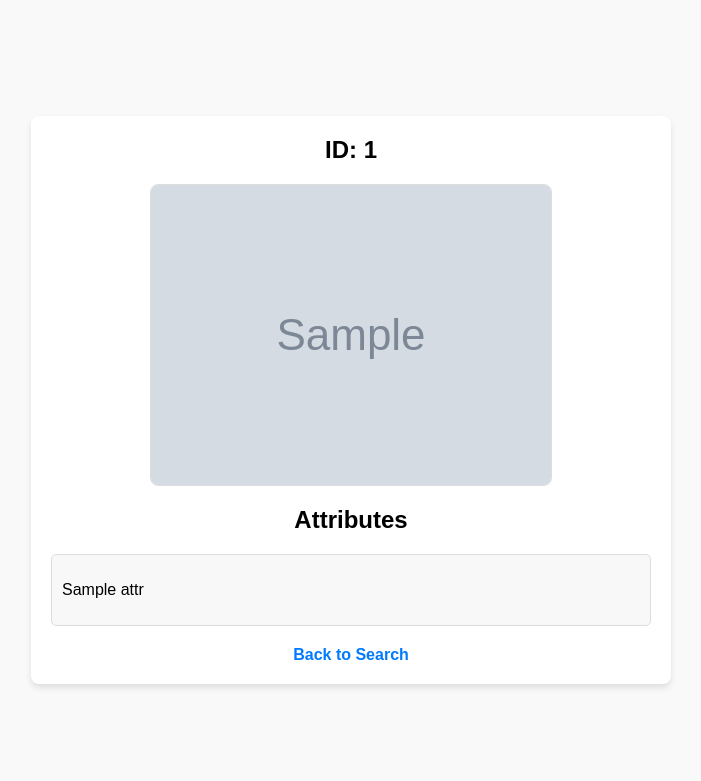
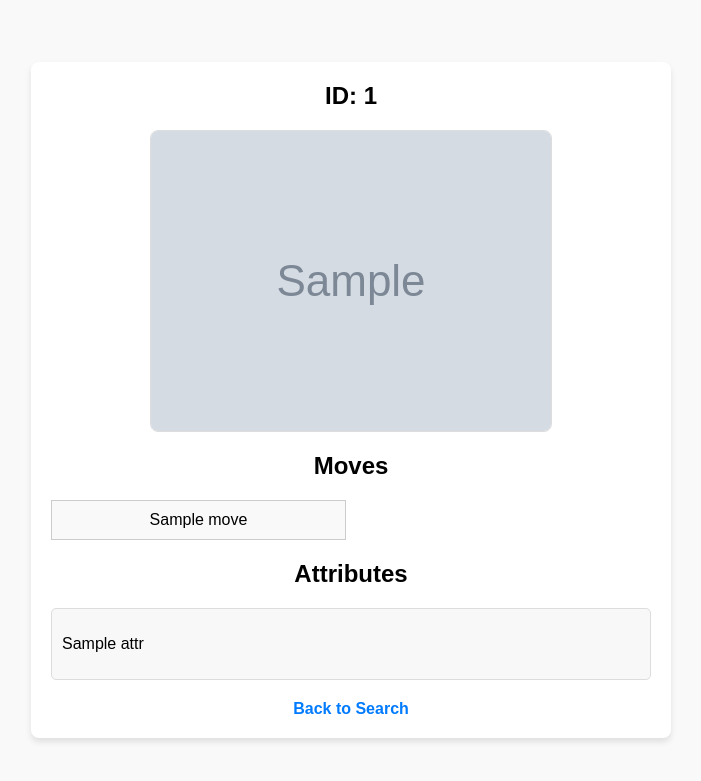
Before and after one commit to lewtondoteth/Omnia-Tools, a Flask app: template templates/result.html in a window 1280 px wide. Shown: the top 781 px of the page, without its empty margins (289-990 px from the left). Run offline with Flask 3, Linux system fonts and the light colour scheme; the template is opened without the code that fills it: most values are stand-ins (such as "Sample title", 1, 10 or a date in 2020); grey boxes marked "Sample" are stand-in pictures.

Commit message:
added moves to display

```diff
--- a/app.py
+++ b/app.py
@@ -14,20 +14,38 @@ def search():
     conn = sqlite3.connect('pixlpets1.db')
     conn.row_factory = sqlite3.Row  # Use row factory for dict-like results
     cursor = conn.cursor()
+
+    # Fetch pet details
     cursor.execute("SELECT * FROM pets WHERE id = ?", (pet_id,))
     pet = cursor.fetchone()
+
+    # Initialize moves and unhatched flag
+    moves = []
+    is_unhatched = False
+
+    if pet:
+        pet_dict = dict(pet)
+
+        # Parse and format the 'attributes' field if it exists
+        if 'attributes' in pet_dict:
+            attributes = json.loads(pet_dict['attributes'])
+            formatted_attributes = []
+            for item in attributes:
+                formatted_attributes.append(f"{item['trait_type']}: {item['value']}")
+                if item['trait_type'] == 'egg' and item['value'] == 'unhatched':
+                    is_unhatched = True
+
+            pet_dict['formatted_attributes'] = formatted_attributes
+
+        # If not unhatched, fetch moves
+        if not is_unhatched:
+            cursor.execute("SELECT value FROM attributes WHERE pet_id = ? AND trait_type = 'Moves'", (pet_id,))
+            moves = [row[0] for row in cursor.fetchall()]
+
     conn.close()
 
     if pet:
-        pet_dict = dict(pet)
-        # Parse and format the 'attributes' field if it exists
-        if 'attributes' in pet_dict:
-            attributes = json.loads(pet_dict['attributes'])
-            formatted_attributes = [
-                f"{item['trait_type']}: {item['value']}" for item in attributes
-            ]
-            pet_dict['formatted_attributes'] = formatted_attributes
-        return render_template('result.html', pet=pet_dict)
+        return render_template('result.html', pet=pet_dict, moves=moves, is_unhatched=is_unhatched)
     else:
         return render_template('result.html', error="Pet not found")
 
--- a/templates/result.html
+++ b/templates/result.html
@@ -13,7 +13,7 @@
             display: flex;
             justify-content: center;
             align-items: center;
-            min-height: 100vh; /* Ensure it spans the full screen height */
+            min-height: 100vh;
         }
         .container {
             background: #fff;
@@ -25,27 +25,39 @@
             width: 90%;
         }
         h1 {
-            margin-top: 0; /* Remove extra space above the ID */
+            margin-top: 0;
             font-size: 24px;
         }
         .pet-image {
             margin: 20px 0;
             border: 1px solid #ddd;
             border-radius: 8px;
-            max-width: 100%; /* Constrain image width */
-            max-height: 300px; /* Constrain image height */
-            height: auto; /* Maintain aspect ratio */
-            display: block; /* Ensure it stays below the ID */
+            max-width: 100%;
+            max-height: 300px;
+            height: auto;
+            display: block;
             margin-left: auto;
             margin-right: auto;
         }
-        .attributes {
+        .attributes, .moves {
             text-align: left;
             margin-top: 20px;
             padding: 10px;
             background-color: #f8f8f8;
             border-radius: 5px;
             border: 1px solid #ddd;
+        }
+        .moves-grid {
+            display: grid;
+            grid-template-columns: 1fr 1fr;
+            gap: 10px;
+            margin-top: 20px;
+        }
+        .move {
+            border: 1px solid #ccc;
+            padding: 10px;
+            text-align: center;
+            background-color: #f9f9f9;
         }
         a {
             text-decoration: none;
@@ -62,15 +74,18 @@
 <body>
     <div class="container">
         {% if pet %}
-            <!-- Display ID -->
             <h1>ID: {{ pet.id }}</h1>
-
-            <!-- Display Image -->
             {% if pet.image %}
                 <img src="{{ pet.image }}" alt="Pet Image" class="pet-image">
             {% endif %}
-
-            <!-- Display Attributes -->
+            {% if not is_unhatched %}
+                <h2>Moves</h2>
+                <div class="moves-grid">
+                    {% for move in moves %}
+                        <div class="move">{{ move }}</div>
+                    {% endfor %}
+                </div>
+            {% endif %}
             {% if pet.formatted_attributes %}
                 <h2>Attributes</h2>
                 <div class="attributes">
```
